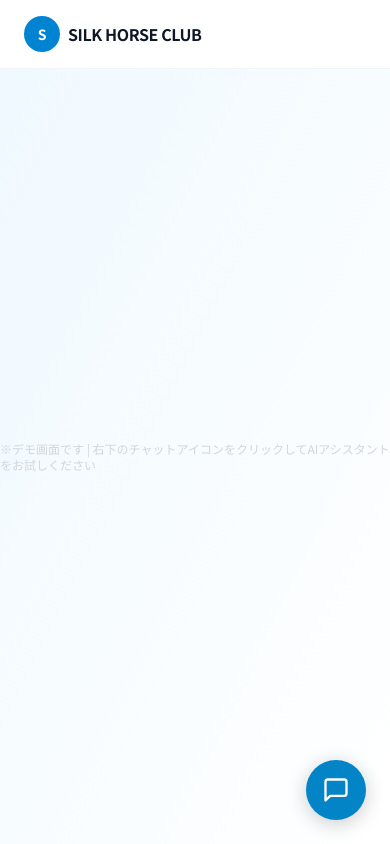
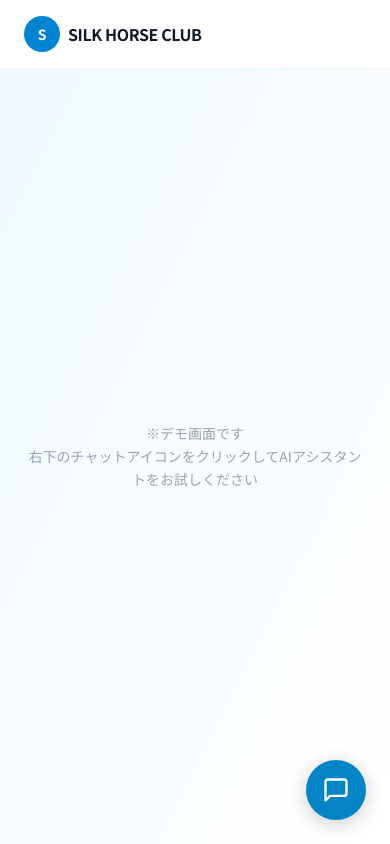
Before and after one commit to hnishizawa43-ctrl/silkracing-chatbot, a Next.js app: page / in a window 390 px wide. Built offline with nearby package versions, Linux system fonts and the light colour scheme.

Commit message:
style: enhance text visibility and spacing for mobile
Update text color and size for better visibility; center
align and add padding for mobile usability.

Co-authored-by: h.nishizawa43 <262796701+hnishizawa43-ctrl@users.noreply.github.com>

```diff
--- a/components/demo-homepage.tsx
+++ b/components/demo-homepage.tsx
@@ -24,9 +24,11 @@ export function DemoHomepage() {
       </nav>
 
       {/* Main area with centered hint */}
-      <main className="flex flex-1 items-center justify-center bg-gradient-to-br from-sky-50 to-white">
-        <p className="text-xs text-gray-300">
-          {"※デモ画面です  |  右下のチャットアイコンをクリックしてAIアシスタントをお試しください"}
+      <main className="flex flex-1 items-center justify-center bg-gradient-to-br from-sky-50 to-white px-6">
+        <p className="text-center text-sm leading-relaxed text-gray-400">
+          {"※デモ画面です"}
+          <br />
+          {"右下のチャットアイコンをクリックしてAIアシスタントをお試しください"}
         </p>
       </main>
     </div>
```
